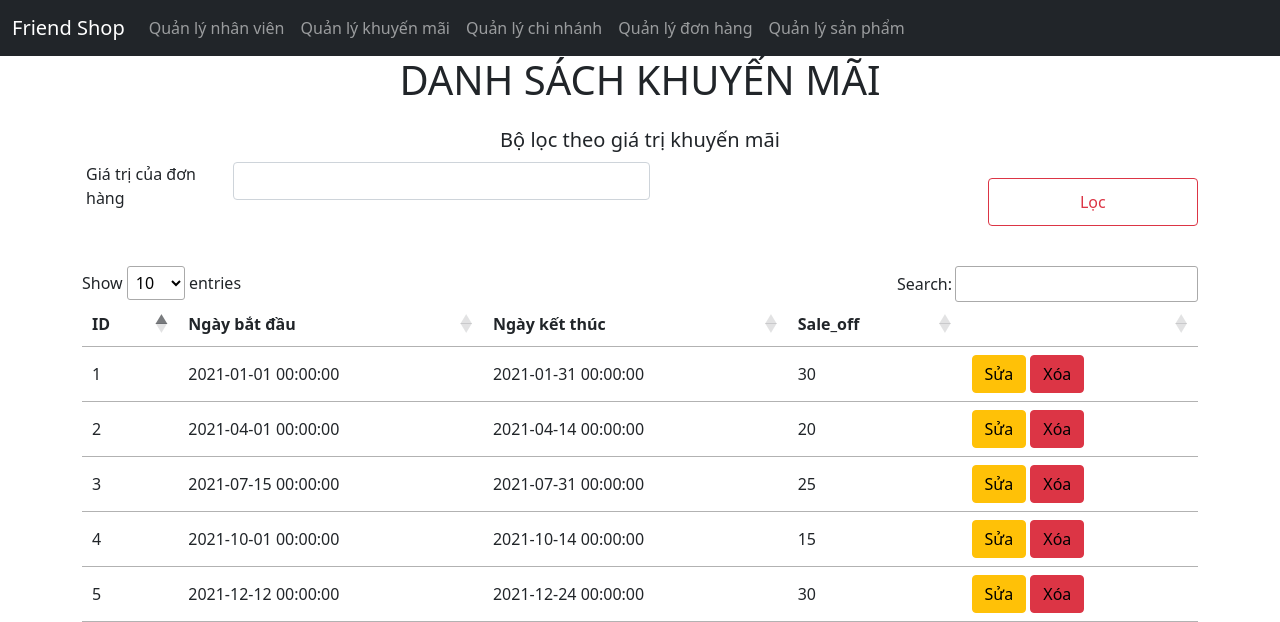
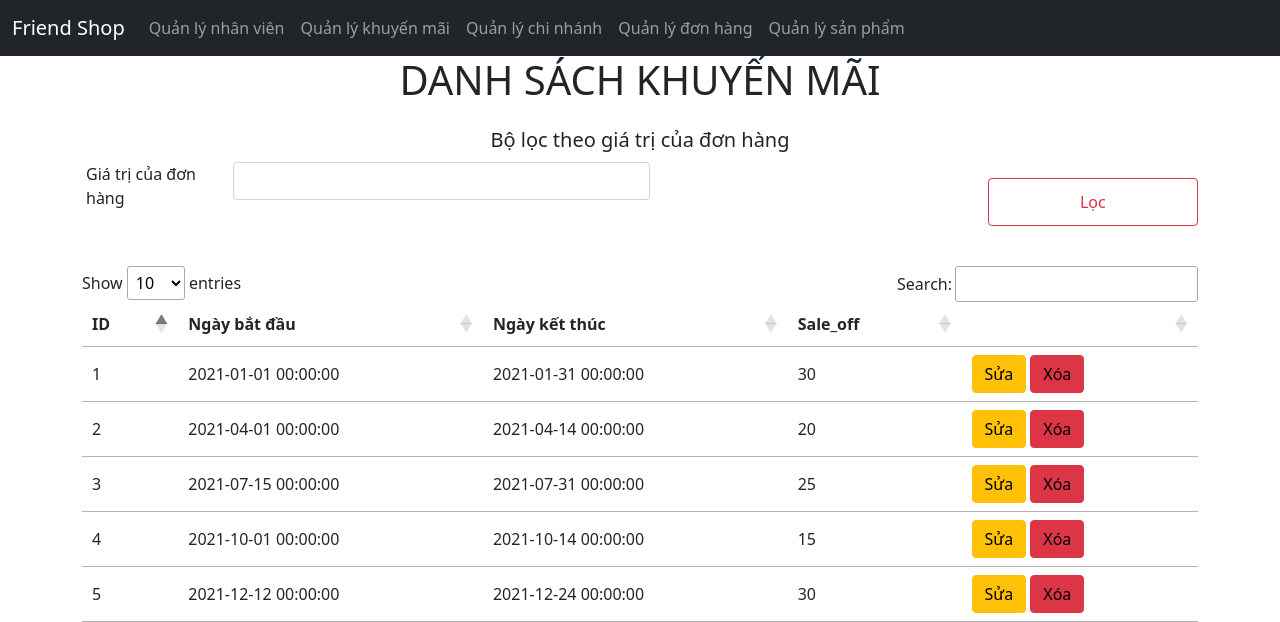
Before and after one commit to bao-nguyenbku/FRIEND_SHOP, a PHP site: page /managePromotion.php in a window 1280 px wide. Shown: the top 622 px of the page. Run offline with PHP 8.4, Linux system fonts and the light colour scheme; data comes from the database, SQL or seed files in the repository; some libraries are stand-ins or nearby versions.

Commit message:
Update managePromotion.php

```diff
--- a/managePromotion.php
+++ b/managePromotion.php
@@ -5,7 +5,7 @@
 <div class="container">
     <h1 style="text-align: center;">DANH SÁCH KHUYẾN MÃI</h1>
     <div class="filter-form" >
-        <h5>Bộ lọc theo giá trị khuyến mãi </h5>
+        <h5>Bộ lọc theo giá trị của đơn hàng </h5>
         <form class="row g-3 needs-validation filterForm" action="managePromotion.php" method="post" novalidate >
 
             <div class="mb-4 row" style="margin-bottom: 0">
```
